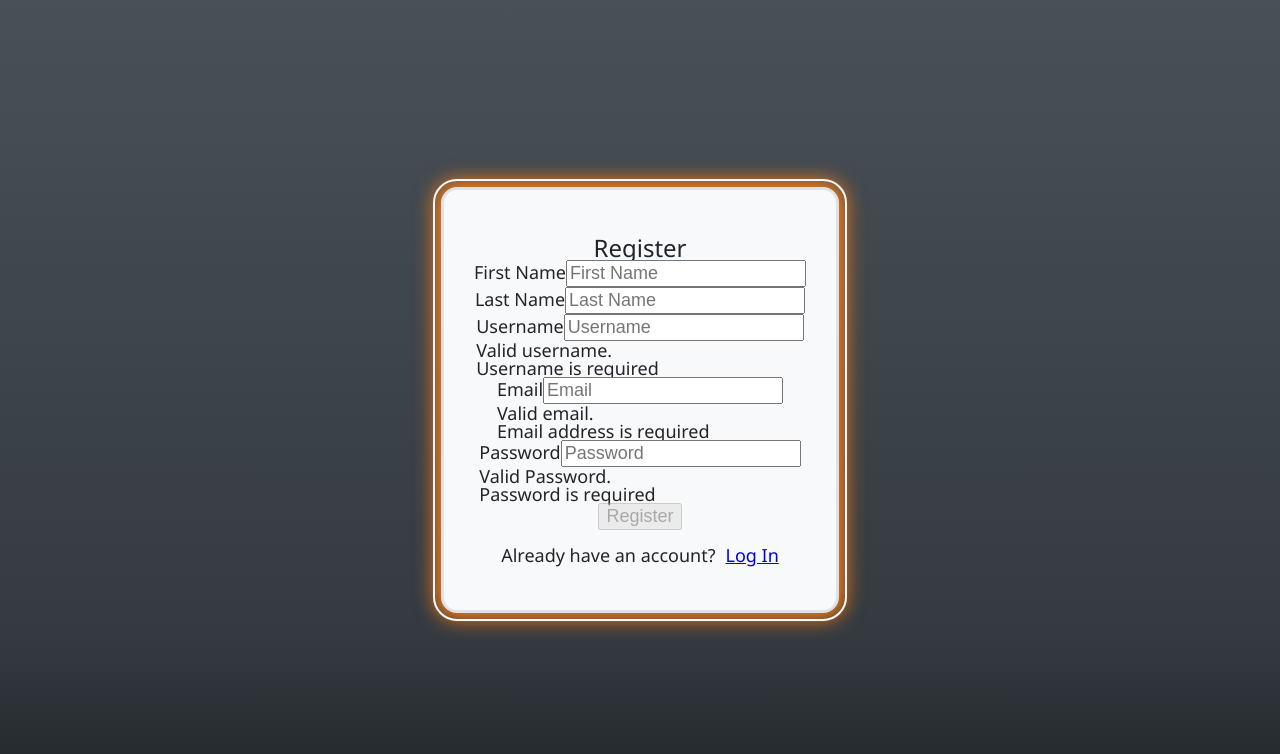
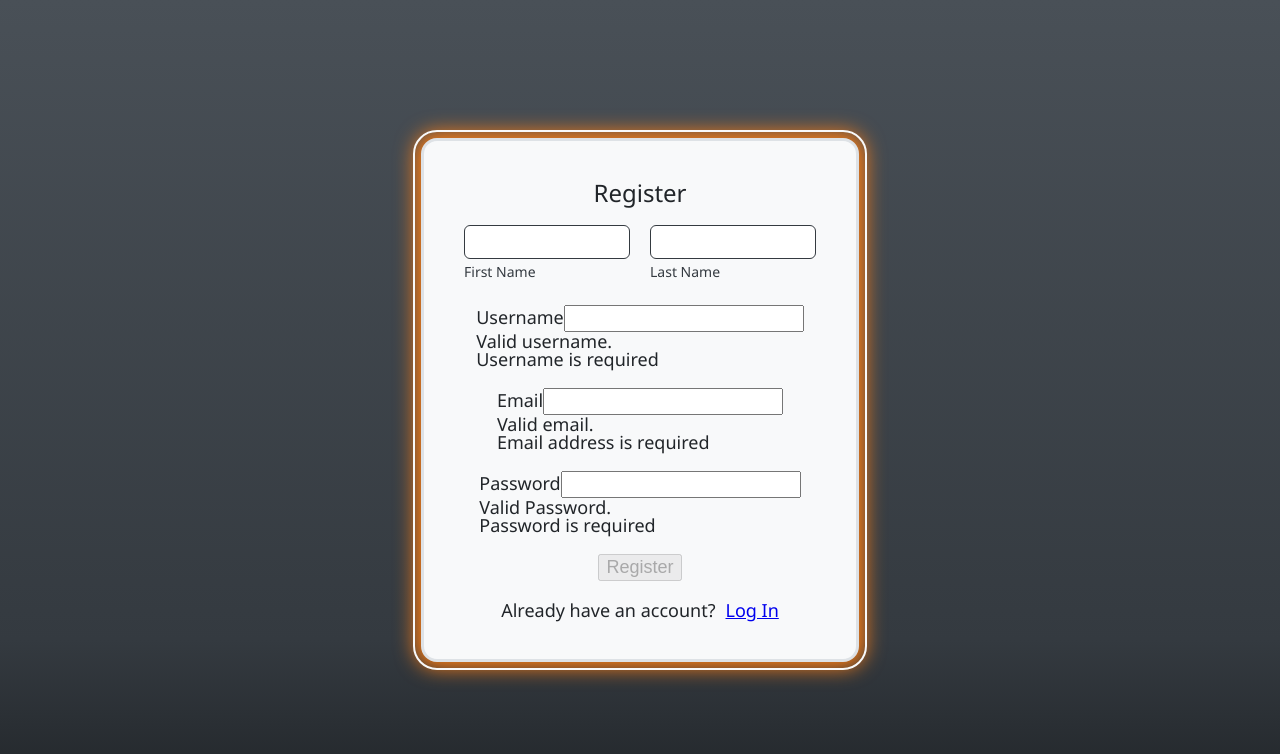
Before and after one commit to waylonturbes/what-to-do-planner, a React (Create React App) app in the folder client/: page /auth/register in a window 1280 px wide. Shown: the top 754 px of the page. Built offline with nearby package versions, Linux system fonts and the light colour scheme.

Commit message:
Added styles for first and last name inputs

```diff
--- a/client/src/components/forms/RegisterForm/RegisterForm.jsx
+++ b/client/src/components/forms/RegisterForm/RegisterForm.jsx
@@ -75,44 +75,46 @@ function RegisterForm() {
       className={registerStyles.form}
       onSubmit={handleSubmit}
     >
-      <h3>Register</h3>
-      <div>
+      <h3 className={registerStyles.formTitle}>Register</h3>
+
+      <div className={registerStyles.formItem}>
+        <div className={registerStyles.multiInputContainer}>
+          <div className={registerStyles.inputAndLabel}>
+            <input
+              name="first_name"
+              type="text"
+              id="name"
+              className={registerStyles.input}
+              value={formValues.first_name}
+              onChange={handleChange}
+            />
             <label
               for="first_name"
-          className=""
+              className={registerStyles.subtitle}
             >
               First Name
             </label>
-        <input
-          name="first_name"
-          type="text"
-          id="first_name"
-          className=""
-          placeholder="First Name"
-          value={formValues.first_name}
-          onChange={handleChange}
-        />
           </div>
-
-      <div>
-        <label
-          for="last_name"
-          className=""
-        >
-          Last Name
-        </label>
+          <div className={registerStyles.inputAndLabel}>
             <input
               name="last_name"
               type="text"
               id="last_name"
-          className=""
-          placeholder="Last Name"
+              className={registerStyles.input}
               value={formValues.last_name}
               onChange={handleChange}
             />
+            <label
+              for="last_name"
+              className={registerStyles.subtitle}
+            >
+              Last Name
+            </label>
+          </div>
+        </div>
       </div>
 
-      <div>
+      <div className={registerStyles.formItem}>
         <label
           for="username"
           className={
@@ -126,7 +128,6 @@ function RegisterForm() {
           name="username"
           type="text"
           id="username"
-          placeholder="Username"
           className={
             (formErrors.username === "")
               ? "" // valid
@@ -143,7 +144,7 @@ function RegisterForm() {
         </p>
       </div>
 
-      <div>
+      <div className={registerStyles.formItem}>
         <label for="email" className={
           (formErrors.email === "")
             ? "" // valid
@@ -153,7 +154,6 @@ function RegisterForm() {
           name="email"
           type="email"
           id="email"
-          placeholder="Email"
           className={
             (formErrors.email === "")
               ? "" // valid
@@ -170,7 +170,7 @@ function RegisterForm() {
         </p>
       </div>
 
-      <div>
+      <div className={registerStyles.formItem}>
         <label for="password" className={
           (formErrors.password === "")
             ? "" // valid
@@ -180,7 +180,6 @@ function RegisterForm() {
           name="password"
           type="password"
           id="password"
-          placeholder="Password"
           className={
             (formErrors.password === "")
               ? "" // valid
@@ -197,6 +196,7 @@ function RegisterForm() {
         </p>
       </div>
 
+      <div className={registerStyles.formItem}>
         <button
           disabled={submitDisabled}
           type="submit"
@@ -208,6 +208,7 @@ function RegisterForm() {
         >
           Register
         </button>
+      </div>
     </form>
 
   )
--- a/client/src/components/forms/RegisterForm/registerForm.module.css
+++ b/client/src/components/forms/RegisterForm/registerForm.module.css
@@ -4,3 +4,37 @@
   align-items: center;
   justify-content: space-evenly;
 }
+.formTitle {
+  padding: 1rem 0;
+}
+.formItem {
+  padding: 1rem 0;
+}
+.multiInputContainer {
+  display: flex;
+  flex-flow: row nowrap;
+  justify-content: space-evenly;
+  align-items: center;
+}
+.inputAndLabel {
+  display: flex;
+  flex-direction: column;
+  padding: 0 1rem;
+}
+.input {
+  width: 16rem;
+  height: 3rem;
+  background-color: var(--white);
+  border: 0.1rem solid var(--gray-800);
+  outline: none;
+  border-radius: 0.6rem;
+  transition: 0.4s all;
+}
+.input:focus {
+  box-shadow: 0px 0px 5px 0px var(--gray-800);
+}
+.subtitle {
+  padding: 0.6rem 0;
+  font-size: 1.4rem;
+  color: var(--gray-800);
+}
--- a/client/src/components/pages/AuthPage/authPage.module.css
+++ b/client/src/components/pages/AuthPage/authPage.module.css
@@ -24,5 +24,6 @@
 }
 .route {
   display: flex;
+  padding: 1rem 0;
   justify-content: center;
 }
```
Lines whose indentation alone changed are shown as unchanged.
